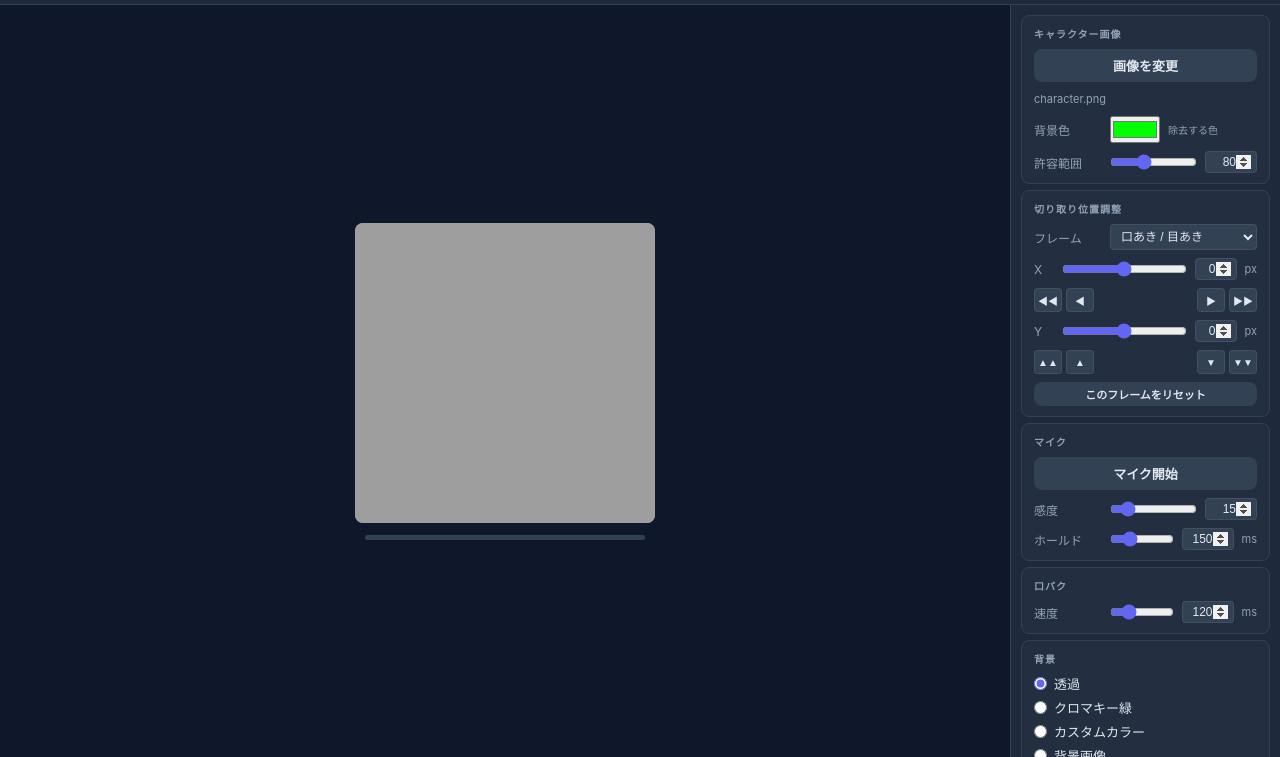
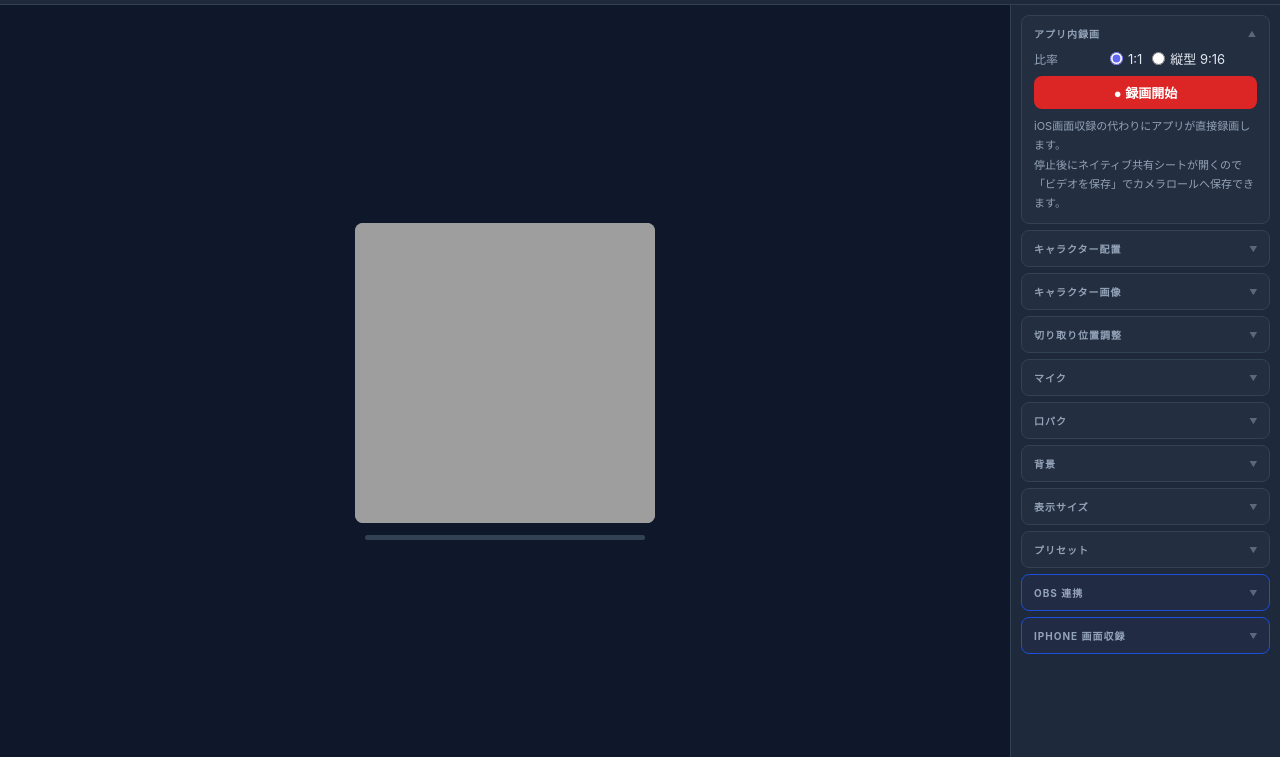
Before and after one commit to kushikushi81/kuchipaku, a plain HTML site: page index.html in a window 1280 px wide. Shown: the part 43-800 px from the top of the page. Drawn offline with Linux system fonts and the light colour scheme.

Commit message:
feat: 設定パネルの折りたたみ機能追加・セクション順序変更
- 各設定セクションをラベルクリックで折りたためるよう変更
- アプリ内録画以外はデフォルトで折りたたみ状態に設定
- セクション順序: アプリ内録画→キャラクター配置→その他の順に変更

Co-Authored-By: Claude Sonnet 4.6 <noreply@anthropic.com>

```diff
--- a/app.js
+++ b/app.js
@@ -700,6 +700,13 @@ function setupCropUI() {
 
 // ── UI 配線 ────────────────────────────────────────────────────
 function setupUI() {
+  // セクション折りたたみトグル
+  document.querySelectorAll('#panel .sec-label').forEach(label => {
+    label.addEventListener('click', () => {
+      label.closest('.sec').classList.toggle('collapsed');
+    });
+  });
+
   setupCropUI();
 
   // マイク
--- a/index.html
+++ b/index.html
@@ -32,6 +32,46 @@
       <aside id="panel">
 
         <section class="sec">
+          <p class="sec-label">アプリ内録画</p>
+          <div class="row">
+            <span class="lbl">比率</span>
+            <div class="radios-row">
+              <label><input type="radio" name="rec-aspect" value="1:1" checked>1:1</label>
+              <label><input type="radio" name="rec-aspect" value="9:16">縦型 9:16</label>
+            </div>
+          </div>
+          <button id="btn-record" class="btn btn-rec-start w100">● 録画開始</button>
+          <p class="hint-text">
+            iOS画面収録の代わりにアプリが直接録画します。<br>
+            停止後にネイティブ共有シートが開くので<br>
+            「ビデオを保存」でカメラロールへ保存できます。
+          </p>
+        </section>
+
+        <section class="sec collapsed">
+          <p class="sec-label">キャラクター配置</p>
+          <div class="row">
+            <span class="lbl">横位置</span>
+            <input type="range" id="sl-char-x" min="0" max="100" value="50">
+            <input type="number" id="n-char-x" class="num-input" min="0" max="100" value="50">
+            <span class="unit">%</span>
+          </div>
+          <div class="row">
+            <span class="lbl">縦位置</span>
+            <input type="range" id="sl-char-y" min="0" max="100" value="50">
+            <input type="number" id="n-char-y" class="num-input" min="0" max="100" value="50">
+            <span class="unit">%</span>
+          </div>
+          <div class="row">
+            <span class="lbl">サイズ</span>
+            <input type="range" id="sl-char-scale" min="10" max="200" value="100" step="5">
+            <input type="number" id="n-char-scale" class="num-input" min="10" max="200" step="5" value="100">
+            <span class="unit">%</span>
+          </div>
+          <button id="btn-char-pos-reset" class="btn secondary sm w100">配置リセット</button>
+        </section>
+
+        <section class="sec collapsed">
           <p class="sec-label">キャラクター画像</p>
           <button id="btn-char-img" class="btn secondary w100">画像を変更</button>
           <input type="file" id="file-char" accept="image/*" style="display:none">
@@ -48,7 +88,7 @@
           </div>
         </section>
 
-        <section class="sec">
+        <section class="sec collapsed">
           <p class="sec-label">切り取り位置調整</p>
           <div class="row">
             <span class="lbl">フレーム</span>
@@ -88,7 +128,7 @@
           <button id="btn-crop-reset" class="btn secondary sm w100">このフレームをリセット</button>
         </section>
 
-        <section class="sec">
+        <section class="sec collapsed">
           <p class="sec-label">マイク</p>
           <button id="btn-mic" class="btn secondary w100">マイク開始</button>
           <div class="row">
@@ -104,7 +144,7 @@
           </div>
         </section>
 
-        <section class="sec">
+        <section class="sec collapsed">
           <p class="sec-label">口パク</p>
           <div class="row">
             <span class="lbl">速度</span>
@@ -114,7 +154,7 @@
           </div>
         </section>
 
-        <section class="sec">
+        <section class="sec collapsed">
           <p class="sec-label">背景</p>
           <div class="radios">
             <label><input type="radio" name="bg" value="transparent" checked>透過</label>
@@ -133,7 +173,7 @@
           </div>
         </section>
 
-        <section class="sec">
+        <section class="sec collapsed">
           <p class="sec-label">表示サイズ</p>
           <div class="row">
             <span class="lbl">サイズ</span>
@@ -143,30 +183,7 @@
           </div>
         </section>
 
-        <section class="sec">
-          <p class="sec-label">キャラクター配置</p>
-          <div class="row">
-            <span class="lbl">横位置</span>
-            <input type="range" id="sl-char-x" min="0" max="100" value="50">
-            <input type="number" id="n-char-x" class="num-input" min="0" max="100" value="50">
-            <span class="unit">%</span>
-          </div>
-          <div class="row">
-            <span class="lbl">縦位置</span>
-            <input type="range" id="sl-char-y" min="0" max="100" value="50">
-            <input type="number" id="n-char-y" class="num-input" min="0" max="100" value="50">
-            <span class="unit">%</span>
-          </div>
-          <div class="row">
-            <span class="lbl">サイズ</span>
-            <input type="range" id="sl-char-scale" min="10" max="200" value="100" step="5">
-            <input type="number" id="n-char-scale" class="num-input" min="10" max="200" step="5" value="100">
-            <span class="unit">%</span>
-          </div>
-          <button id="btn-char-pos-reset" class="btn secondary sm w100">配置リセット</button>
-        </section>
-
-        <section class="sec">
+        <section class="sec collapsed">
           <p class="sec-label">プリセット</p>
           <div class="preset-row">
             <span class="preset-name">スロット 1</span>
@@ -187,24 +204,7 @@
           </div>
         </section>
 
-        <section class="sec">
-          <p class="sec-label">アプリ内録画</p>
-          <div class="row">
-            <span class="lbl">比率</span>
-            <div class="radios-row">
-              <label><input type="radio" name="rec-aspect" value="1:1" checked>1:1</label>
-              <label><input type="radio" name="rec-aspect" value="9:16">縦型 9:16</label>
-            </div>
-          </div>
-          <button id="btn-record" class="btn btn-rec-start w100">● 録画開始</button>
-          <p class="hint-text">
-            iOS画面収録の代わりにアプリが直接録画します。<br>
-            停止後にネイティブ共有シートが開くので<br>
-            「ビデオを保存」でカメラロールへ保存できます。
-          </p>
-        </section>
-
-        <section class="sec obs-hint">
+        <section class="sec obs-hint collapsed">
           <p class="sec-label">OBS 連携</p>
           <p class="hint-text">
             URLに <code>?obs=1</code> を付けると配信モードで起動します。<br>
@@ -214,7 +214,7 @@
           </p>
         </section>
 
-        <section class="sec obs-hint">
+        <section class="sec obs-hint collapsed">
           <p class="sec-label">iPhone 画面収録</p>
           <p class="hint-text">
             <strong>推奨手順：</strong><br>
--- a/style.css
+++ b/style.css
@@ -146,6 +146,27 @@ body.with-ui #checker-wrap {
   text-transform: uppercase;
   letter-spacing: .1em;
   color: var(--muted);
+  cursor: pointer;
+  display: flex;
+  align-items: center;
+  justify-content: space-between;
+  user-select: none;
+}
+
+.sec-label::after {
+  content: '▲';
+  font-size: 8px;
+  opacity: 0.5;
+  transition: transform 0.15s;
+  flex-shrink: 0;
+}
+
+.sec.collapsed .sec-label::after {
+  transform: rotate(180deg);
+}
+
+.sec.collapsed > *:not(.sec-label) {
+  display: none !important;
 }
 
 /* ── Buttons ───────────────────────────────────────────── */
```
